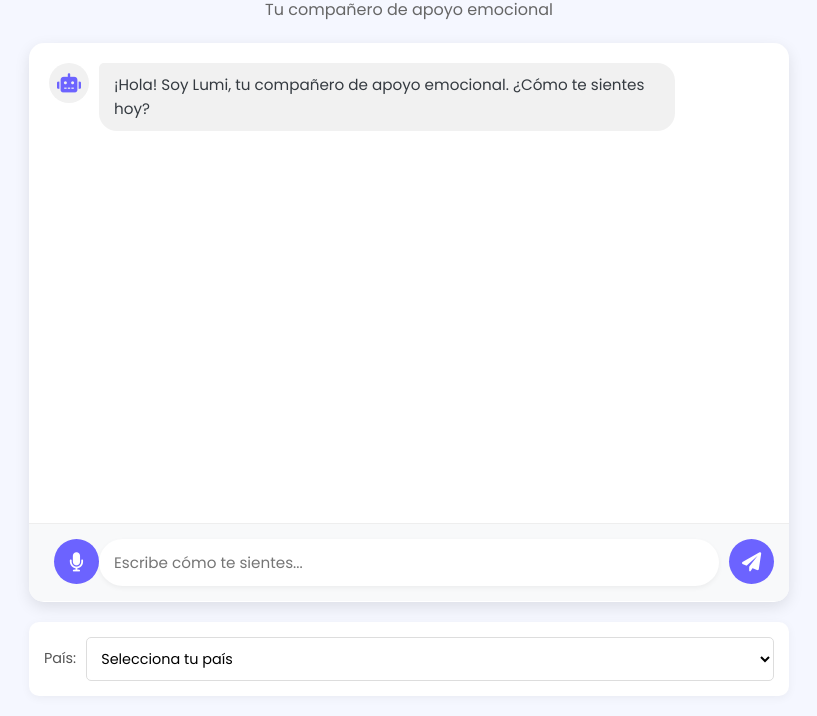
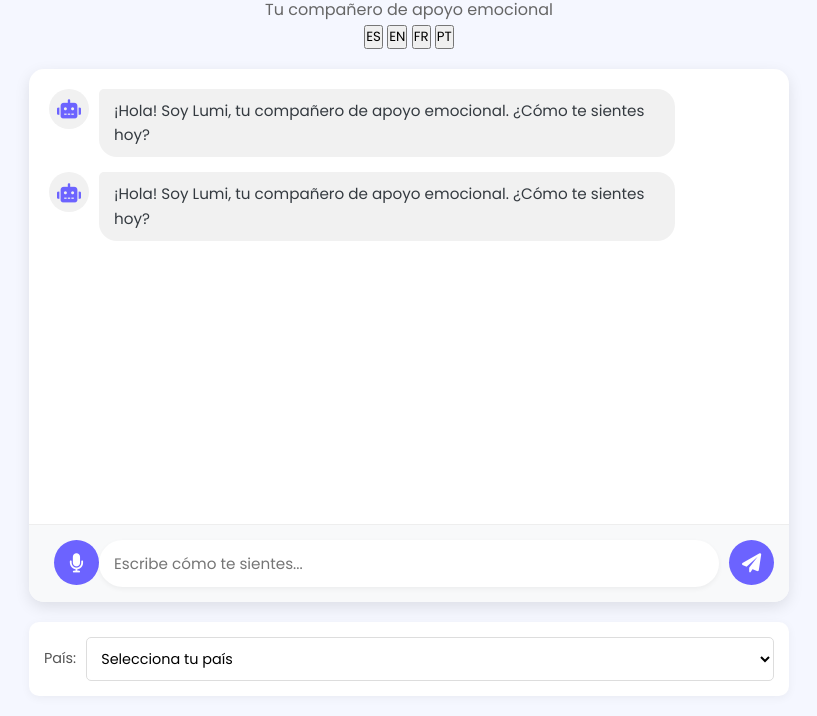
Before and after one commit to jgazcagtz/lumi, a plain HTML site: page index.html in a window 1280 px wide. Shown: the part 84-800 px from the top of the page, without its empty margins (231-1048 px from the left). Drawn offline with Linux system fonts and the light colour scheme.

Commit message:
Update index.html

```diff
--- a/index.html
+++ b/index.html
@@ -16,6 +16,12 @@
                 <h1>Lumi</h1>
             </div>
             <p class="tagline">Tu compañero de apoyo emocional</p>
+            <div class="language-selector">
+                <button id="lang-es" class="lang-btn active">ES</button>
+                <button id="lang-en" class="lang-btn">EN</button>
+                <button id="lang-fr" class="lang-btn">FR</button>
+                <button id="lang-pt" class="lang-btn">PT</button>
+            </div>
         </header>
 
         <div class="chat-container">
```
